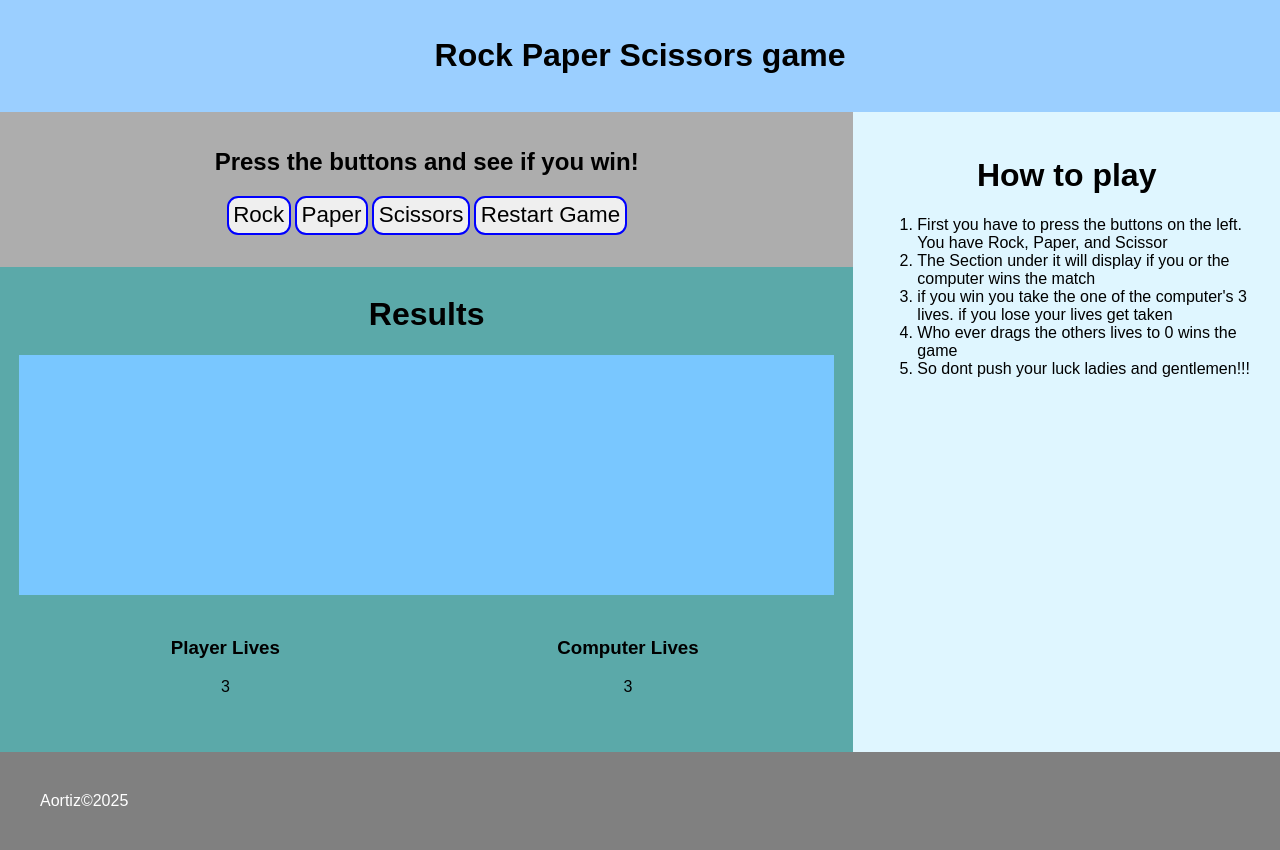
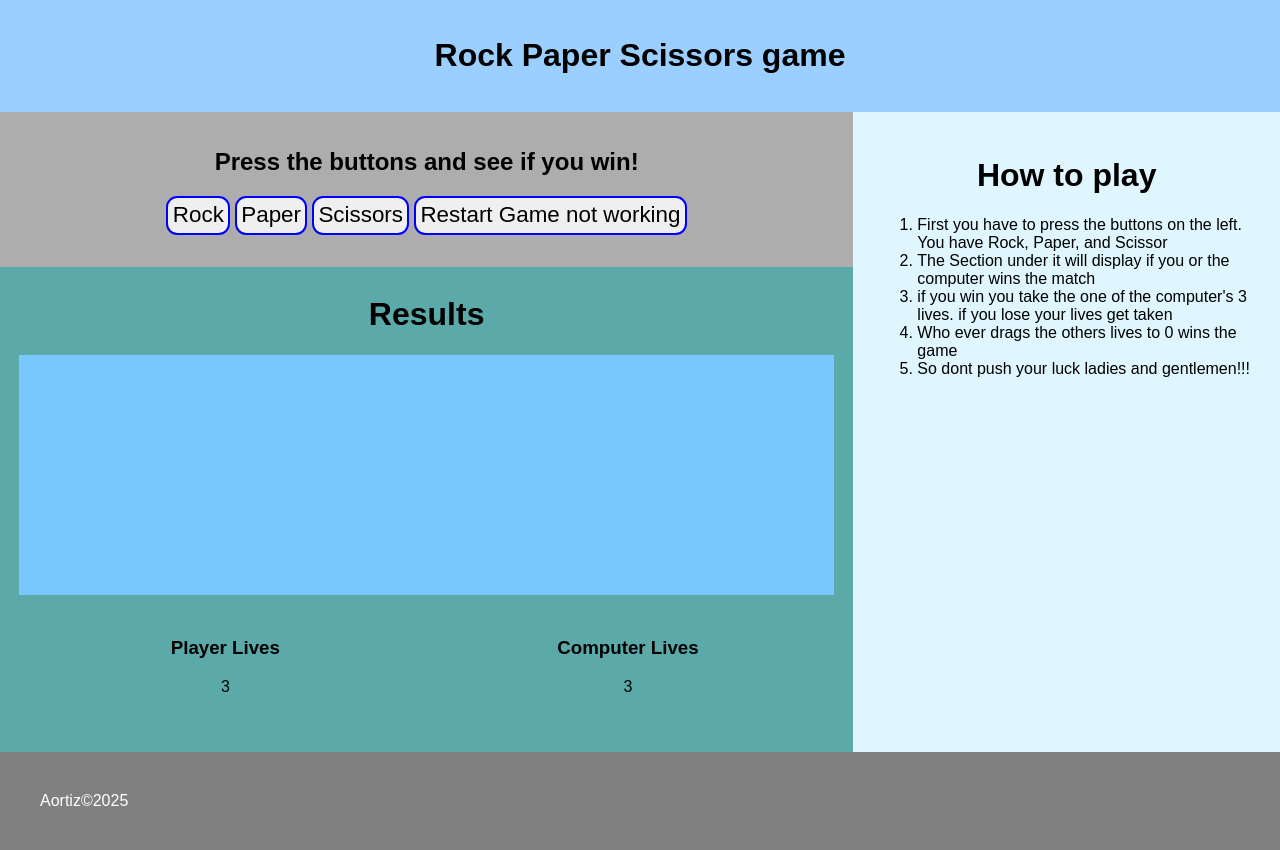
Before and after one commit to aslan-kg/RockPaperSiccorGame, a plain HTML site: page index.html in a window 1280 px wide. Drawn offline with Linux system fonts and the light colour scheme.

Commit message:
Update index.html

```diff
--- a/index.html
+++ b/index.html
@@ -18,7 +18,7 @@
                 <button onclick="playerTurn('rock')">Rock</button>
                 <button onclick="playerTurn('paper')">Paper</button>
                 <button onclick="playerTurn('siccors')">Scissors</button>
-                <button onclick="resetGame()">Restart Game</button>
+                <button onclick="resetGame()">Restart Game not working</button>
                 <p id="stopMessage"></p>
             </div>
 
```
